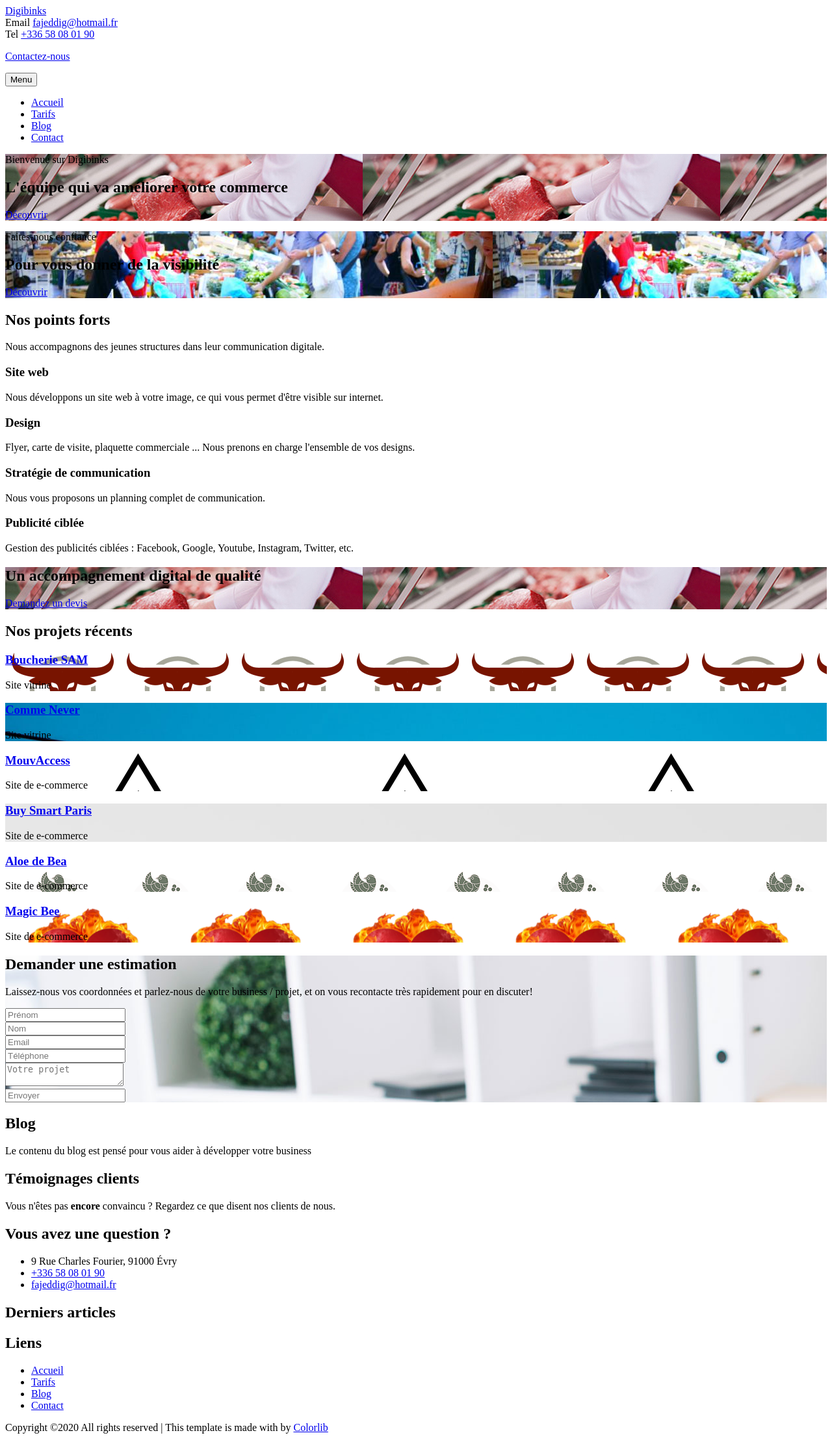
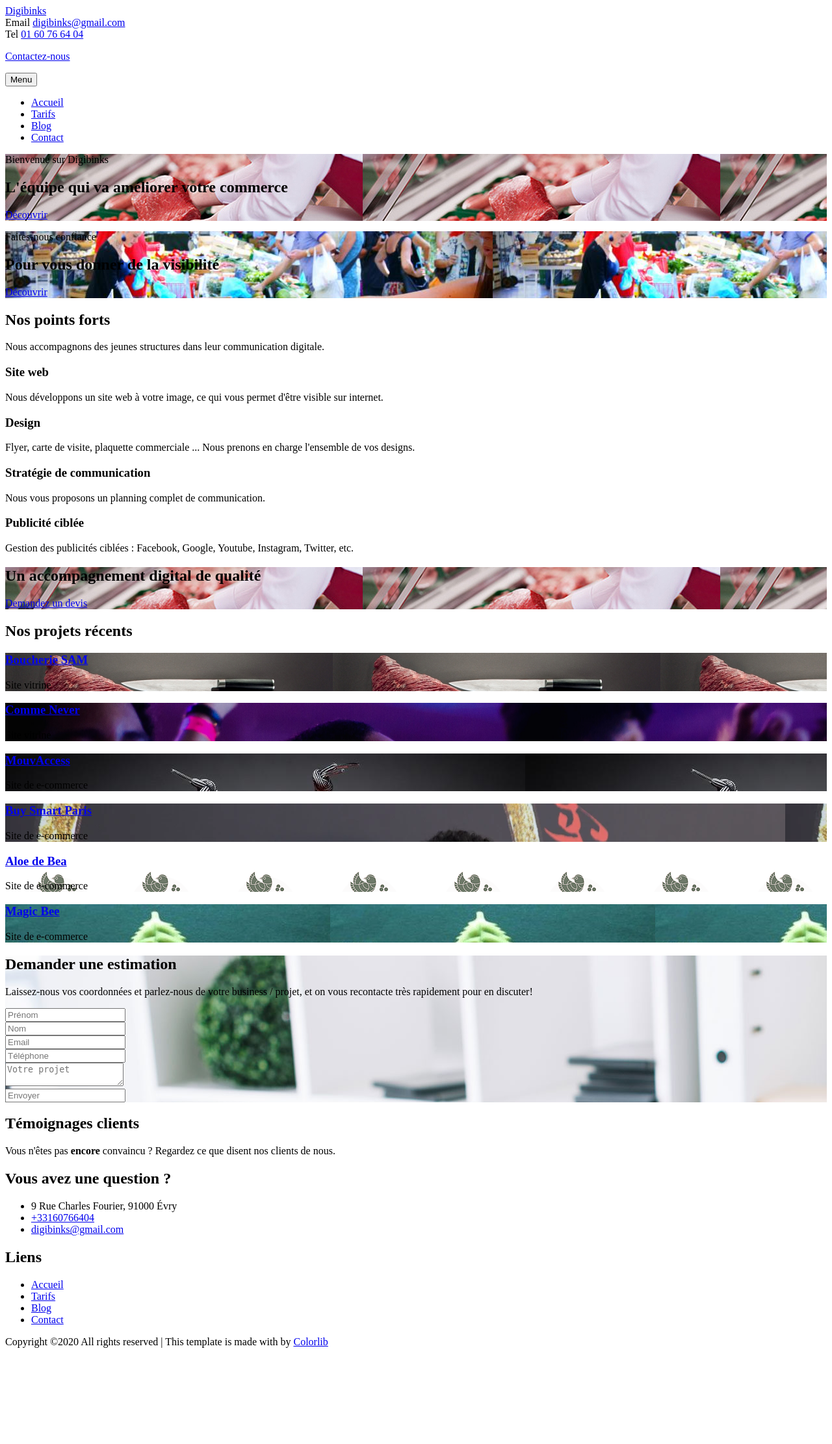
Before and after one commit to FarisAjeddig/prest, a Symfony app: template templates/default/index.html.twig in a window 1280 px wide. Shown: the whole page at 65% size. After the commit the page ends 2075 px from the top, so only its background shows below. Run offline with Twig, Linux system fonts and the light colour scheme; the template is opened without the code that fills it, so the values that code supplies are empty; form fields are guessed from the names that the template uses; some libraries are stand-ins or nearby versions.

Commit message:
recent projects, last articles

```diff
--- a/templates/base.html.twig
+++ b/templates/base.html.twig
@@ -24,14 +24,14 @@
                                 <div class="icon d-flex justify-content-center align-items-center"><span class="icon-paper-plane"></span></div>
                                 <div class="text">
                                     <span>Email</span>
-                                    <span><a href="mailto:fajeddig@hotmail.fr">fajeddig@hotmail.fr</a></span>
+                                    <span><a href="mailto:digibinks@gmail.com">digibinks@gmail.com</a></span>
                                 </div>
                             </div>
                             <div class="col-md d-flex topper align-items-center align-items-stretch py-md-4">
                                 <div class="icon d-flex justify-content-center align-items-center"><span class="icon-phone2"></span></div>
                                 <div class="text">
                                     <span>Tel</span>
-                                    <span><a href="tel:+33658080190">+336 58 08 01 90</a></span>
+                                    <span><a href="tel:+33160766404">01 60 76 64 04</a></span>
                                 </div>
                             </div>
                             <div class="col-md topper d-flex align-items-center justify-content-end">
@@ -108,20 +108,21 @@
                             <div class="block-23 mb-3">
                                 <ul>
                                     <li><span class="icon icon-map-marker"></span><span class="text">9 Rue Charles Fourier, 91000 Évry</span></li>
-                                    <li><a href="tel:+33658080190"><span class="icon icon-phone"></span><span class="text">+336 58 08 01 90</span></a></li>
-                                    <li><a href="mailto:fajeddig@hotmail.fr"><span class="icon icon-envelope"></span><span class="text">fajeddig@hotmail.fr</span></a></li>
+                                    <li><a href="tel:+33160766404"><span class="icon icon-phone"></span><span class="text">+33160766404</span></a></li>
+                                    <li><a href="mailto:digibinks@gmail.com"><span class="icon icon-envelope"></span><span class="text">digibinks@gmail.com</span></a></li>
                                 </ul>
                             </div>
                         </div>
                     </div>
+
                     <div class="col-md-6 col-lg-3">
                         <div class="ftco-footer-widget mb-5">
-                            <h2 class="ftco-heading-2">Derniers articles</h2>
                             {{ render(controller(
                                 'App\\Controller\\DefaultController::blogFooterAction'
                             )) }}
                         </div>
                     </div>
+
                     <div class="col-md-6 col-lg-3">
                         <div class="ftco-footer-widget mb-5 ml-md-4">
                             <h2 class="ftco-heading-2">Liens</h2>
--- a/templates/default/blogFooter.html.twig
+++ b/templates/default/blogFooter.html.twig
@@ -1,3 +1,5 @@
+{% if articles is not null %}
+    <h2 class="ftco-heading-2">Derniers articles</h2>
     {% for article in articles %}
     <div class="block-21 mb-4 d-flex">
         <a class="blog-img mr-4" style="background-image: url({{ '/uploads/pictures/'}}{{ article.picture }});" href="{{ url('blog_show', {'id': article.id }) }}"></a>
@@ -11,3 +13,4 @@
         </div>
     </div>
     {% endfor %}
+{% endif %}
--- a/templates/default/index.html.twig
+++ b/templates/default/index.html.twig
@@ -46,7 +46,7 @@
 {#                    </div>#}
 {#                </div>#}
 
-                <div class="col-md-7 wrap-about pr-md-4 ftco-animate">
+                <div class="col-md-12 wrap-about pr-md-4 ftco-animate">
                     <h2 class="mb-4">Nos points forts </h2>
                     <p>Nous accompagnons des jeunes structures dans leur communication digitale.</p>
                     <div class="row mt-5">
@@ -172,42 +172,42 @@
             <div class="row no-gutters">
 
                 <div class="col-md-4 col-lg-3">
-                    <div class="project img ftco-animate d-flex justify-content-center align-items-center" style="background-image: url({{ 'build/images/logo_sam.png' }});">
+                    <div class="project img ftco-animate d-flex justify-content-center align-items-center" style="background-image: url({{ 'build/images/boucheriesam.jpg' }});">
                         <div class="overlay"></div>
                         <a href="http://boucherie-levallois-sam.fr/" target="_blank" class="btn-site d-flex align-items-center justify-content-center"><span class="icon-subdirectory_arrow_right"></span></a>
                         <div class="text text-center p-4">
-                            <h3><a href="#">Boucherie SAM</a></h3>
+                            <h3><a href="http://boucherie-levallois-sam.fr/" target="_blank">Boucherie SAM</a></h3>
                             <span>Site vitrine</span>
                         </div>
                     </div>
                 </div>
                 <div class="col-md-4 col-lg-3">
-                    <div class="project img ftco-animate d-flex justify-content-center align-items-center" style="background-image: url({{ 'build/images/project-1.jpg' }});">
+                    <div class="project img ftco-animate d-flex justify-content-center align-items-center" style="background-image: url({{ 'build/images/commenever.png' }});">
                         <div class="overlay"></div>
                         <a href="http://commeneverparty.com/" target="_blank" class="btn-site d-flex align-items-center justify-content-center"><span class="icon-subdirectory_arrow_right"></span></a>
                         <div class="text text-center p-4">
-                            <h3><a href="#">Comme Never</a></h3>
+                            <h3><a href="http://commeneverparty.com/" target="_blank">Comme Never</a></h3>
                             <span>Site vitrine</span>
                         </div>
                     </div>
                 </div>
 
                 <div class="col-md-4 col-lg-3">
-                    <div class="project img ftco-animate d-flex justify-content-center align-items-center" style="background-image: url({{ 'build/images/logo_mouv_access.png' }});">
+                    <div class="project img ftco-animate d-flex justify-content-center align-items-center" style="background-image: url({{ 'build/images/mouvaccess.jpg' }});">
                         <div class="overlay"></div>
                         <a href="http://mouvaccess.com/" target="_blank" class="btn-site d-flex align-items-center justify-content-center"><span class="icon-subdirectory_arrow_right"></span></a>
                         <div class="text text-center p-4">
-                            <h3><a href="#">MouvAccess</a></h3>
+                            <h3><a href="http://mouvaccess.com/" target="_blank">MouvAccess</a></h3>
                             <span>Site de e-commerce</span>
                         </div>
                     </div>
                 </div>
                 <div class="col-md-4 col-lg-3">
-                    <div class="project img ftco-animate d-flex justify-content-center align-items-center" style="background-image: url({{ 'build/images/project-4.jpg' }});">
+                    <div class="project img ftco-animate d-flex justify-content-center align-items-center" style="background-image: url({{ 'build/images/logo_buysmartparis.webp' }});">
                         <div class="overlay"></div>
                         <a href="http://buysmartparis.com/" target="_blank" class="btn-site d-flex align-items-center justify-content-center"><span class="icon-subdirectory_arrow_right"></span></a>
                         <div class="text text-center p-4">
-                            <h3><a href="#">Buy Smart Paris</a></h3>
+                            <h3><a href="http://buysmartparis.com/" target="_blank">Buy Smart Paris</a></h3>
                             <span>Site de e-commerce</span>
                         </div>
                     </div>
@@ -217,17 +217,17 @@
                         <div class="overlay"></div>
                         <a href="https://www.aloedebea.com" target="_blank" class="btn-site d-flex align-items-center justify-content-center"><span class="icon-subdirectory_arrow_right"></span></a>
                         <div class="text text-center p-4">
-                            <h3><a href="#">Aloe de Bea</a></h3>
+                            <h3><a href="https://www.aloedebea.com" target="_blank">Aloe de Bea</a></h3>
                             <span>Site de e-commerce</span>
                         </div>
                     </div>
                 </div>
                 <div class="col-md-4 col-lg-3">
-                    <div class="project img ftco-animate d-flex justify-content-center align-items-center" style="background-image:url({{ 'build/images/logo_magic_bee.png' }});">
+                    <div class="project img ftco-animate d-flex justify-content-center align-items-center" style="background-image:url({{ 'build/images/magic_bee.jpeg' }});">
                         <div class="overlay"></div>
                         <a href="https://magic-bee.fr/" target="_blank" class="btn-site d-flex align-items-center justify-content-center"><span class="icon-subdirectory_arrow_right"></span></a>
                         <div class="text text-center p-4">
-                            <h3><a href="#">Magic Bee</a></h3>
+                            <h3><a href="https://magic-bee.fr/" target="_blank">Magic Bee</a></h3>
                             <span>Site de e-commerce</span>
                         </div>
                     </div>
@@ -286,6 +286,7 @@
     </section>
     {% endif %}
 
+    {% if articles is not null %}
     <section class="ftco-section bg-light">
         <div class="container">
             <div class="row justify-content-center mb-5 pb-2">
@@ -322,6 +323,7 @@
             </div>
         </div>
     </section>
+    {% endif %}
 
     <section class="ftco-section testimony-section">
         <div class="container">
```
Also changed, not shown: assets/images/boucheriesam.jpg (added), assets/images/commenever.png (added), assets/images/logo_buysmartparis.webp (added), assets/images/magic_bee.jpeg (added), assets/images/mouvaccess.jpg (added). Lines whose indentation alone changed are shown as unchanged.
